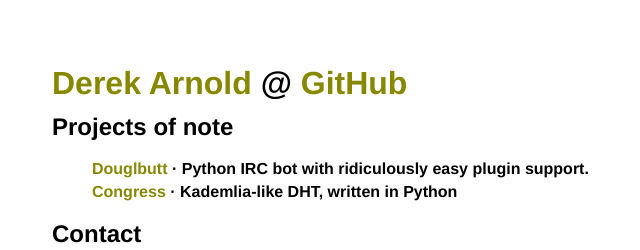
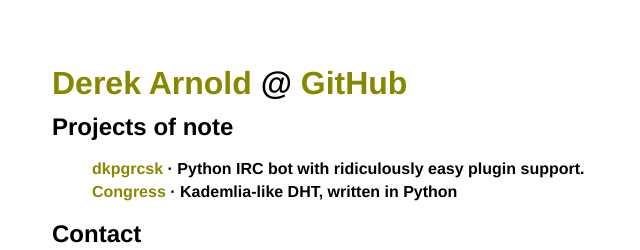
Before and after one commit to lysol/lysol.github.com, a plain HTML site: page index.html in a window 1280 px wide. Shown: the top 250 px of the page, 20-660 px from the left. Drawn offline with Linux system fonts and the light colour scheme.

Commit message:
Name change for IRC bot

```diff
--- a/index.html
+++ b/index.html
@@ -30,7 +30,7 @@ ul {
 
 <h2>Projects of note</h2>
 <ul>
-  <li><a href="douglbutt/">Douglbutt</a> &middot; Python IRC bot with ridiculously easy plugin support.</li>
+  <li><a href="dkpgrcsk/">dkpgrcsk</a> &middot; Python IRC bot with ridiculously easy plugin support.</li>
   <li><a href="congress/">Congress</a> &middot; Kademlia-like DHT, written in Python</li>
 </ul>
 
```
